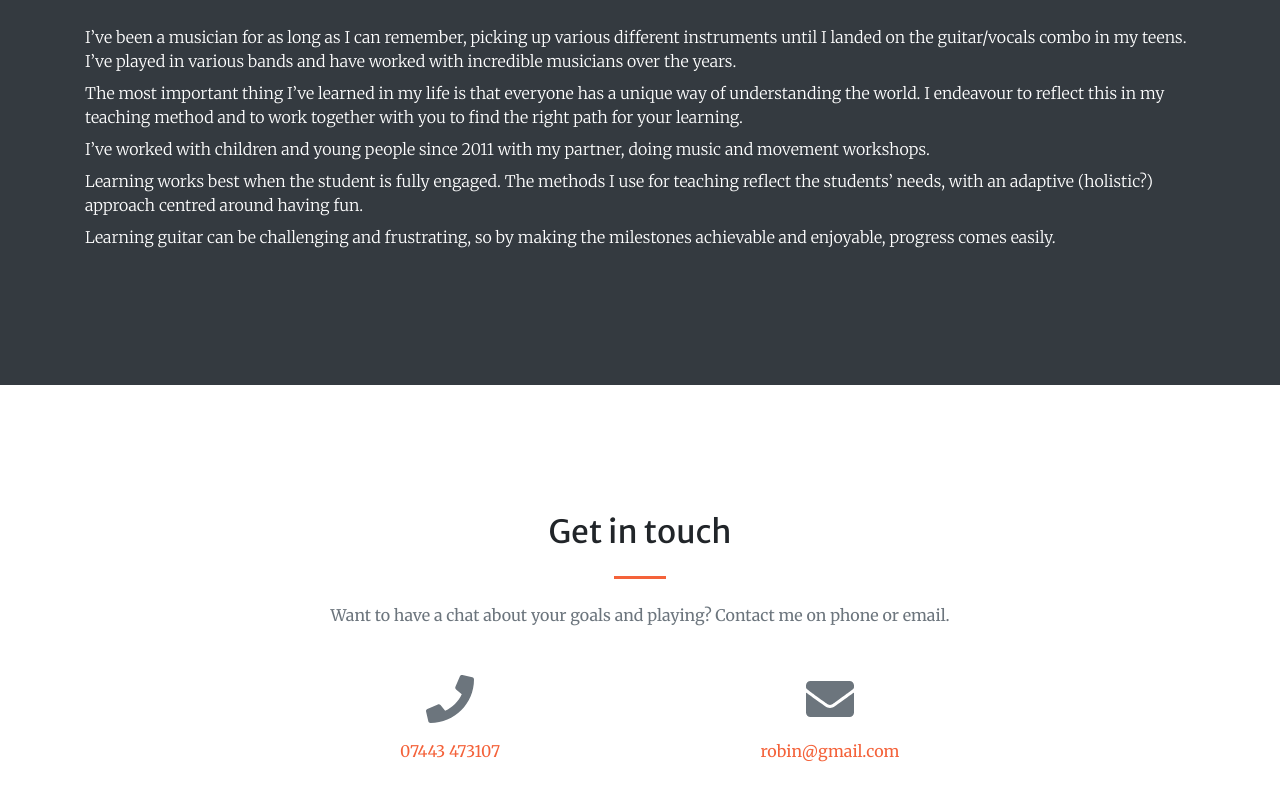
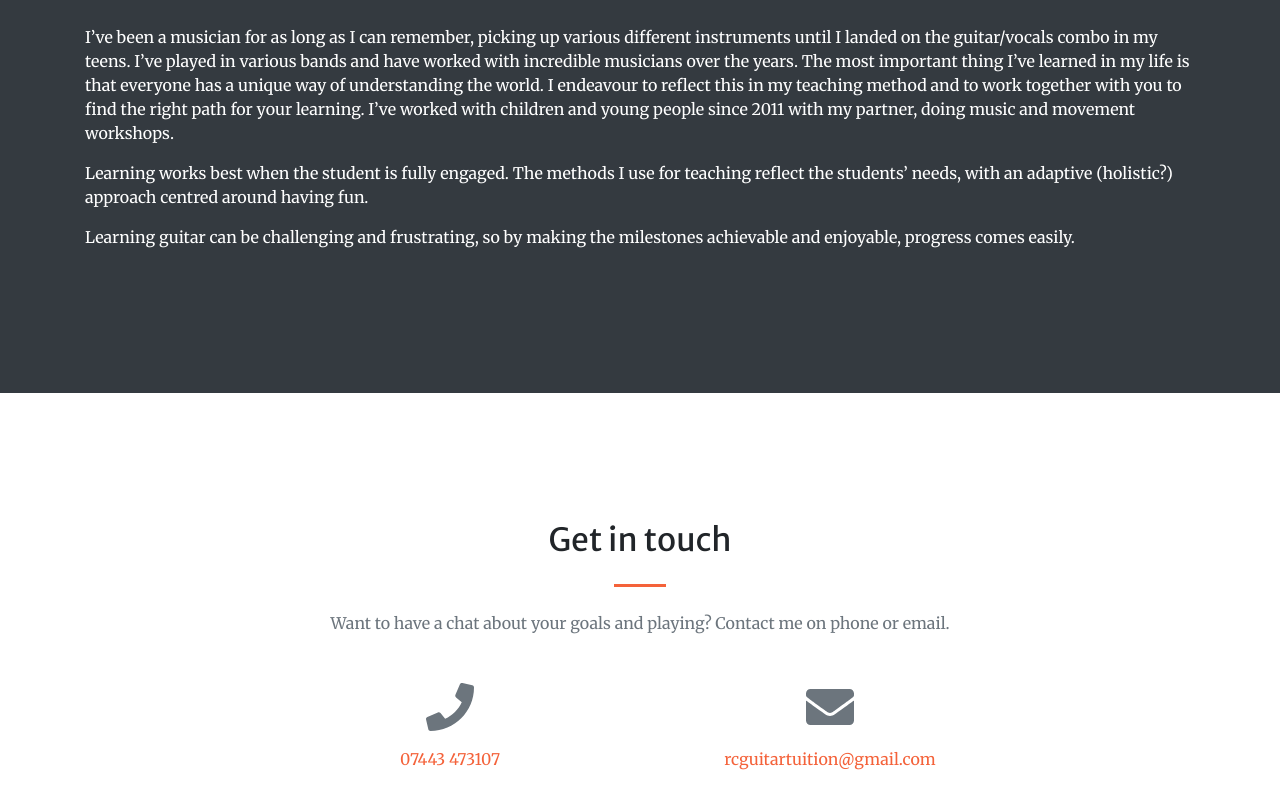
Before and after one commit to rcguitars/rcguitars-website, a plain HTML site: page index.html in a window 1280 px wide. Shown: the part 1640-2440 px from the top of the page. Drawn offline with nearby package versions, Linux system fonts and the light colour scheme.

Commit message:
Add files via upload

```diff
--- a/index.html
+++ b/index.html
@@ -94,9 +94,6 @@
             <div id="1">
             <h2></h2>
 
-
-
-
   </div>
   </div
   </section>
@@ -149,15 +146,13 @@
   <section class="page-section bg-dark text-white" id="about">
               <div class="container my-auto">
                   <h2 class="text-white-75 font-weight-light mb-5">About</h2>
-<p class="text-white-90 font-weight-light mb-2">I’ve been a musician for as long as I can remember, picking up various different instruments until I landed on the guitar/vocals combo in my teens. I’ve played in various bands and have worked with incredible musicians over the years.</p>
 
-    <p class="text-white-90 font-weight-light mb-2">The most important thing I’ve learned in my life is that everyone has a unique way of understanding the world. I endeavour to reflect this in my teaching method and to work together with you to find the right path for your learning.</p>
+<p>I’ve been a musician for as long as I can remember, picking up various different instruments until I landed on the guitar/vocals combo in my teens. I’ve played in various bands and have worked with incredible musicians over the years. The most important thing I’ve learned in my life is that everyone has a unique way of understanding the world. I endeavour to reflect this in my teaching method and to work together with you to find the right path for your learning. I’ve worked with children and young people since 2011 with my partner, doing music and movement workshops.</p>
 
-    <p class="text-white-90 font-weight-light mb-2">I’ve worked with children and young people since 2011 with my partner, doing music and movement workshops. </p>
+<p>Learning works best when the student is fully engaged. The methods I use for teaching reflect the students’ needs, with an adaptive (holistic?) approach centred around having fun.</p>
 
-    <p class="text-white-90 font-weight-light mb-2">Learning works best when the student is fully engaged. The methods I use for teaching reflect the students’ needs, with an adaptive (holistic?) approach centred around having fun. </p>
+<p>Learning guitar can be challenging and frustrating, so by making the milestones achievable and enjoyable, progress comes easily.</p>
 
-    <p class="text-white-90 font-weight-light mb-2">Learning guitar can be challenging and frustrating, so by making the milestones achievable and enjoyable, progress comes easily. </p>
 
               </div>
 
@@ -187,7 +182,7 @@
                       <div class="col-lg-4 mr-auto text-center">
                           <i class="fas fa-envelope fa-3x mb-3 text-muted"></i>
                           <!-- Make sure to change the email address in BOTH the anchor text and the link target below!-->
-                          <a class="d-block" href="mailto:robin@gmail.com"> robin@gmail.com </a>
+                          <a class="d-block" href="mailto:rcguitartuition@gmail.com"> rcguitartuition@gmail.com </a>
                       </div>
                   </div>
               </div>
```
